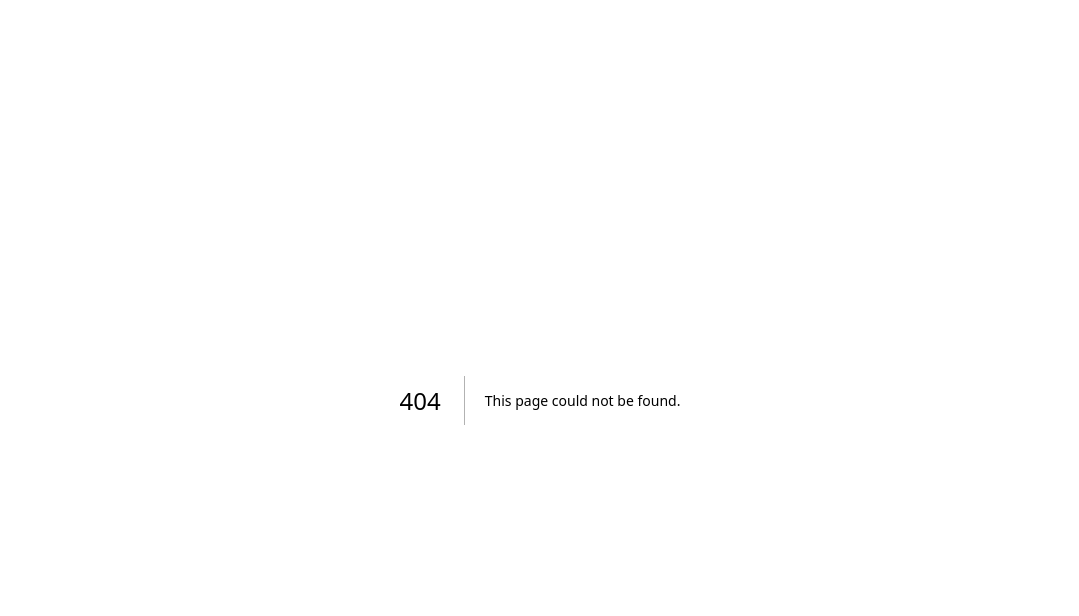
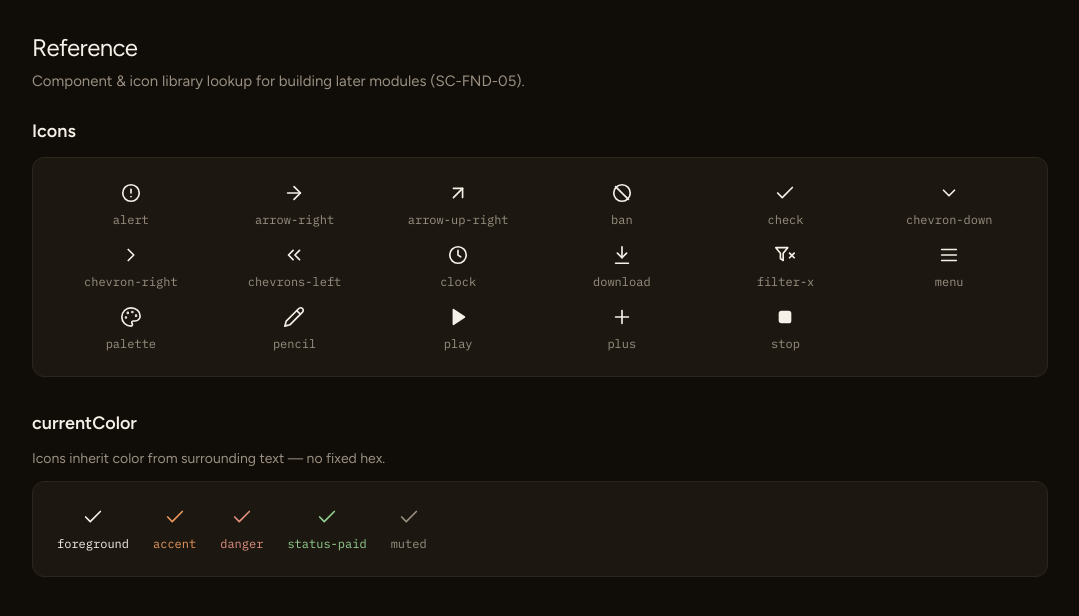
Before and after one commit to charmaine-rabano/soloclock, a Next.js app: page /reference in a window 1280 px wide. Before the commit this address had no page. Shown: the top 616 px of the page, without its empty margins (100-1179 px from the left). Built offline with nearby package versions, Linux system fonts and the light colour scheme.

Commit message:
feat: add icon component library and reference page

```diff
--- /dev/null
+++ b/src/app/reference/page.tsx
@@ -0,0 +1,55 @@
+import { Icon, iconNames } from "@/components/icons";
+
+export const metadata = { title: "Reference" };
+
+const colorSwatches = [
+  { label: "foreground", className: "text-foreground" },
+  { label: "accent", className: "text-accent" },
+  { label: "danger", className: "text-danger" },
+  { label: "status-paid", className: "text-status-paid" },
+  { label: "muted", className: "text-muted" },
+];
+
+export default function ReferencePage() {
+  return (
+    <div className="mx-auto max-w-270 px-8 py-8">
+      <header className="mb-6">
+        <h1 className="text-2xl tracking-tight">Reference</h1>
+        <p className="mt-1.5 text-muted">
+          Component & icon library lookup for building later modules
+          (SC-FND-05).
+        </p>
+      </header>
+
+      <section>
+        <h2 className="mb-3 text-lg font-semibold">Icons</h2>
+        <div className="grid grid-cols-2 gap-4 rounded-card border border-border bg-card p-6 sm:grid-cols-4 md:grid-cols-6">
+          {iconNames.map((name) => (
+            <div key={name} className="flex flex-col items-center gap-2">
+              <Icon name={name} size={22} />
+              <span className="font-mono text-xs text-muted">{name}</span>
+            </div>
+          ))}
+        </div>
+      </section>
+
+      <section className="mt-8">
+        <h2 className="mb-3 text-lg font-semibold">currentColor</h2>
+        <p className="mb-3 text-sm text-muted">
+          Icons inherit color from surrounding text — no fixed hex.
+        </p>
+        <div className="flex gap-6 rounded-card border border-border bg-card p-6">
+          {colorSwatches.map(({ label, className }) => (
+            <div
+              key={label}
+              className={`flex flex-col items-center gap-2 ${className}`}
+            >
+              <Icon name="check" size={22} />
+              <span className="font-mono text-xs">{label}</span>
+            </div>
+          ))}
+        </div>
+      </section>
+    </div>
+  );
+}
--- /dev/null
+++ b/src/components/icons/index.tsx
@@ -0,0 +1,39 @@
+import { ICONS, type IconName } from "./registry";
+
+export type { IconName };
+export { iconNames } from "./registry";
+
+interface IconProps extends React.SVGProps<SVGSVGElement> {
+  name: IconName;
+  size?: number;
+  title?: string;
+}
+
+export function Icon({
+  name,
+  size = 16,
+  stroke = "currentColor",
+  fill = "none",
+  strokeWidth = 1.8,
+  title,
+  ...props
+}: IconProps) {
+  return (
+    <svg
+      viewBox="0 0 24 24"
+      width={size}
+      height={size}
+      stroke={stroke}
+      fill={fill}
+      strokeWidth={strokeWidth}
+      strokeLinecap="round"
+      strokeLinejoin="round"
+      aria-hidden={title ? undefined : "true"}
+      role={title ? "img" : undefined}
+      aria-label={title}
+      {...props}
+    >
+      {ICONS[name]}
+    </svg>
+  );
+}
--- /dev/null
+++ b/src/components/icons/registry.tsx
@@ -0,0 +1,92 @@
+// Path data for each icon, on a 24x24 viewBox. Elements carry no paint
+// attributes of their own (except the solid glyphs) so stroke/fill stay
+// controllable via <Icon> props.
+export const ICONS = {
+  alert: (
+    <>
+      <circle cx="12" cy="12" r="9" />
+      <path d="M12 8v4" />
+      <path d="M12 16h.01" />
+    </>
+  ),
+  "arrow-right": (
+    <>
+      <path d="M5 12h14" />
+      <path d="m12 5 7 7-7 7" />
+    </>
+  ),
+  "arrow-up-right": (
+    <>
+      <path d="M7 17 17 7" />
+      <path d="M7 7h10v10" />
+    </>
+  ),
+  ban: (
+    <>
+      <circle cx="12" cy="12" r="9" />
+      <path d="m5 5 14 14" />
+    </>
+  ),
+  check: <path d="M20 6 9 17l-5-5" />,
+  "chevron-down": <path d="m6 9 6 6 6-6" />,
+  "chevron-right": <path d="m9 18 6-6-6-6" />,
+  "chevrons-left": (
+    <>
+      <path d="m11 17-5-5 5-5" />
+      <path d="m18 17-5-5 5-5" />
+    </>
+  ),
+  clock: (
+    <>
+      <circle cx="12" cy="12" r="9" />
+      <path d="M12 7v5l3 2" />
+    </>
+  ),
+  download: (
+    <>
+      <path d="M12 3v12" />
+      <path d="m7 10 5 5 5-5" />
+      <path d="M5 21h14" />
+    </>
+  ),
+  "filter-x": (
+    <>
+      <path d="M2 4h13l-5 6v8l-3-2v-6Z" />
+      <path d="m17 10 5 5" />
+      <path d="m22 10-5 5" />
+    </>
+  ),
+  menu: (
+    <>
+      <path d="M4 6h16" />
+      <path d="M4 12h16" />
+      <path d="M4 18h16" />
+    </>
+  ),
+  palette: (
+    <>
+      <circle cx="13.5" cy="6.5" r=".5" fill="currentColor" />
+      <circle cx="17.5" cy="10.5" r=".5" fill="currentColor" />
+      <circle cx="8.5" cy="7.5" r=".5" fill="currentColor" />
+      <circle cx="6.5" cy="12.5" r=".5" fill="currentColor" />
+      <path d="M12 2C6.5 2 2 6.5 2 12s4.5 10 10 10c.926 0 1.648-.746 1.648-1.688 0-.437-.18-.835-.437-1.125-.29-.289-.438-.652-.438-1.125a1.64 1.64 0 0 1 1.668-1.668h1.996c3.051 0 5.555-2.503 5.555-5.554C21.965 6.012 17.461 2 12 2z" />
+    </>
+  ),
+  pencil: (
+    <>
+      <path d="M17 3a2.85 2.85 0 1 1 4 4L7.5 20.5 2 22l1.5-5.5Z" />
+      <path d="m15 5 4 4" />
+    </>
+  ),
+  play: <polygon points="7,4 19,12 7,20" fill="currentColor" />,
+  plus: (
+    <>
+      <path d="M12 5v14" />
+      <path d="M5 12h14" />
+    </>
+  ),
+  stop: <rect x="6" y="6" width="12" height="12" rx="2" fill="currentColor" />,
+} as const;
+
+export type IconName = keyof typeof ICONS;
+export const iconNames = Object.keys(ICONS) as IconName[];
```
Also changed, not shown: 1 other file (tests, documents, lock files or other folders).
